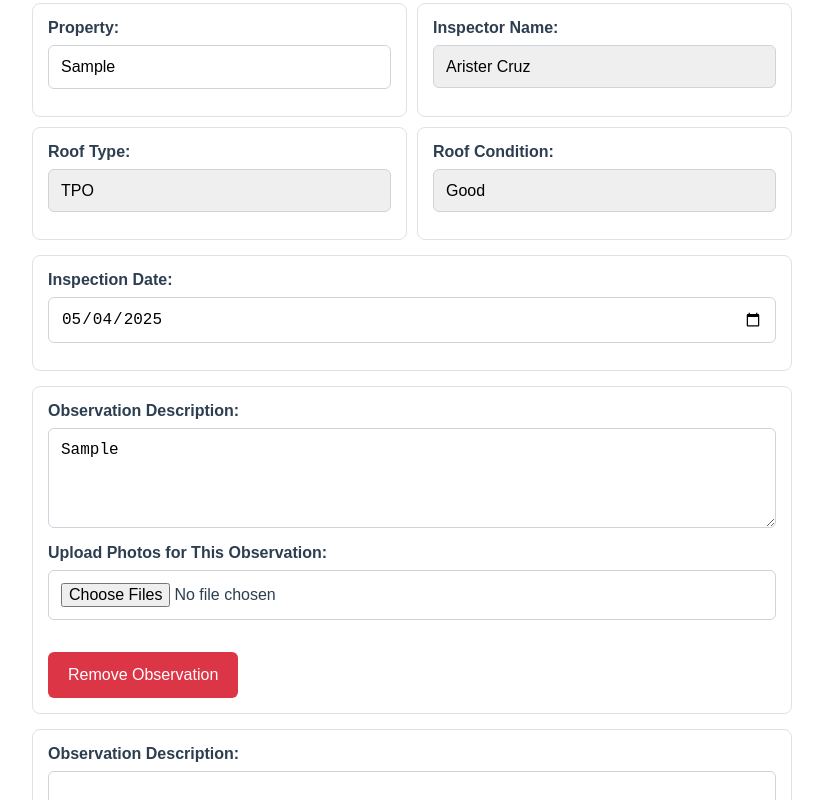
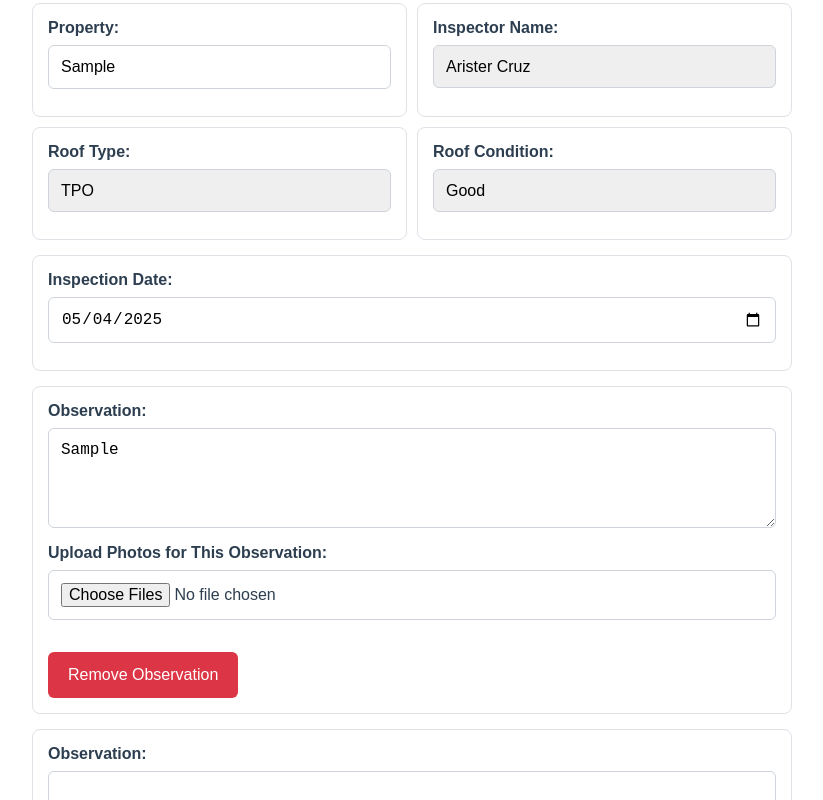
Before and after one commit to jorgewbjj/roofreport, a plain HTML site: page index.html in a window 1280 px wide. Both pictures are taken after typing "Sample", "Sample" into the empty fields and a click on the button "Add Observation". Shown: the part 236-1036 px from the top of the page, without its empty margins (228-1051 px from the left). Drawn offline with nearby package versions, Linux system fonts and the light colour scheme.

Commit message:
Update index.html

```diff
--- a/index.html
+++ b/index.html
@@ -199,7 +199,7 @@
 
     <div id="observations-container">
         <div class="form-group observation-section">
-            <label>Observation Description:</label>
+            <label>Observation:</label>
             <textarea class="observation-desc" required></textarea>
             <label>Upload Photos for This Observation:</label>
             <input type="file" class="observation-photos" multiple accept="image/*">
@@ -232,7 +232,7 @@
             const newObservation = document.createElement('div');
             newObservation.className = 'form-group observation-section';
             newObservation.innerHTML = `
-                <label>Observation Description:</label>
+                <label>Observation:</label>
                 <textarea class="observation-desc" required></textarea>
                 <label>Upload Photos for This Observation:</label>
                 <input type="file" class="observation-photos" multiple accept="image/*">
```
